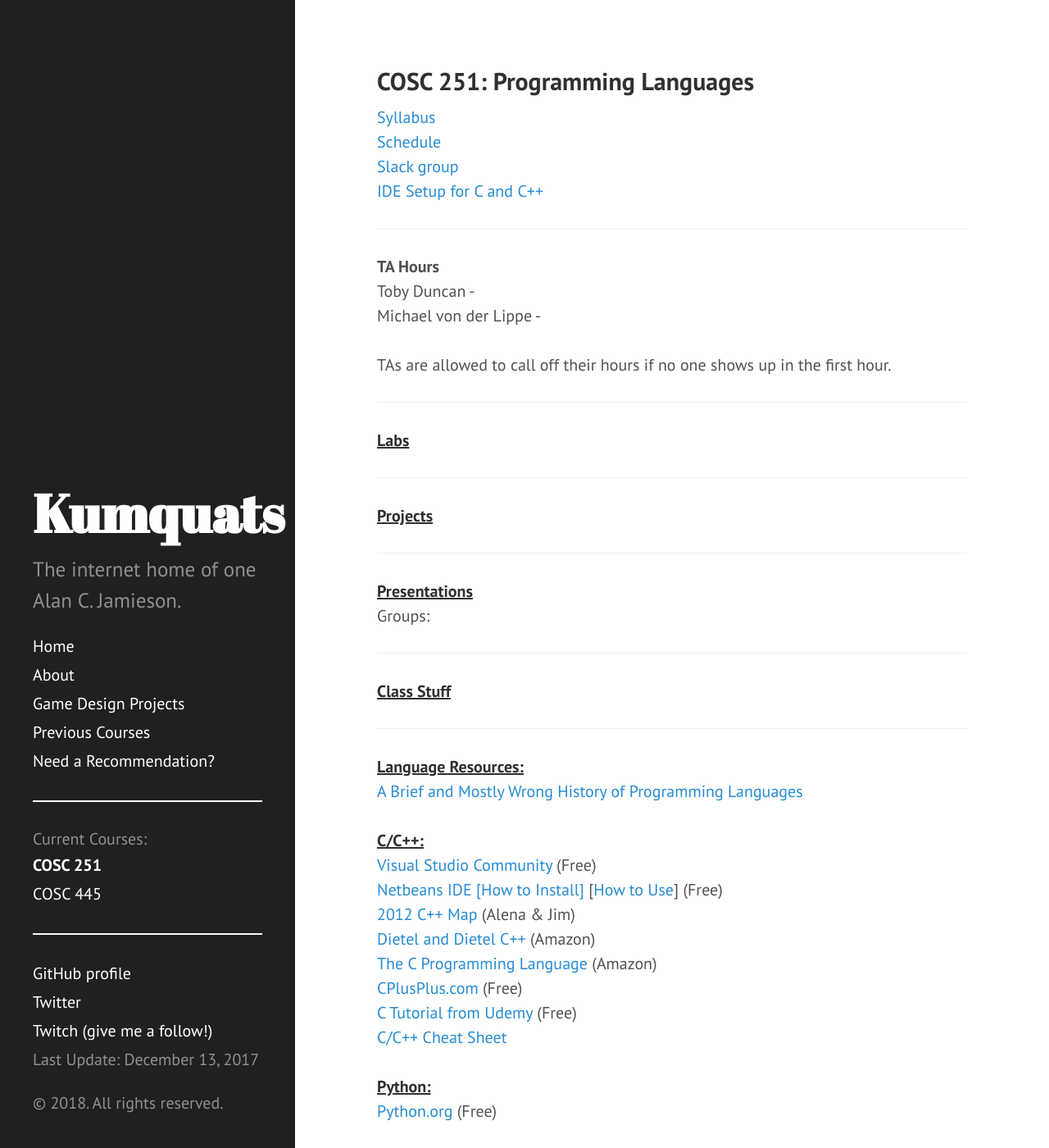
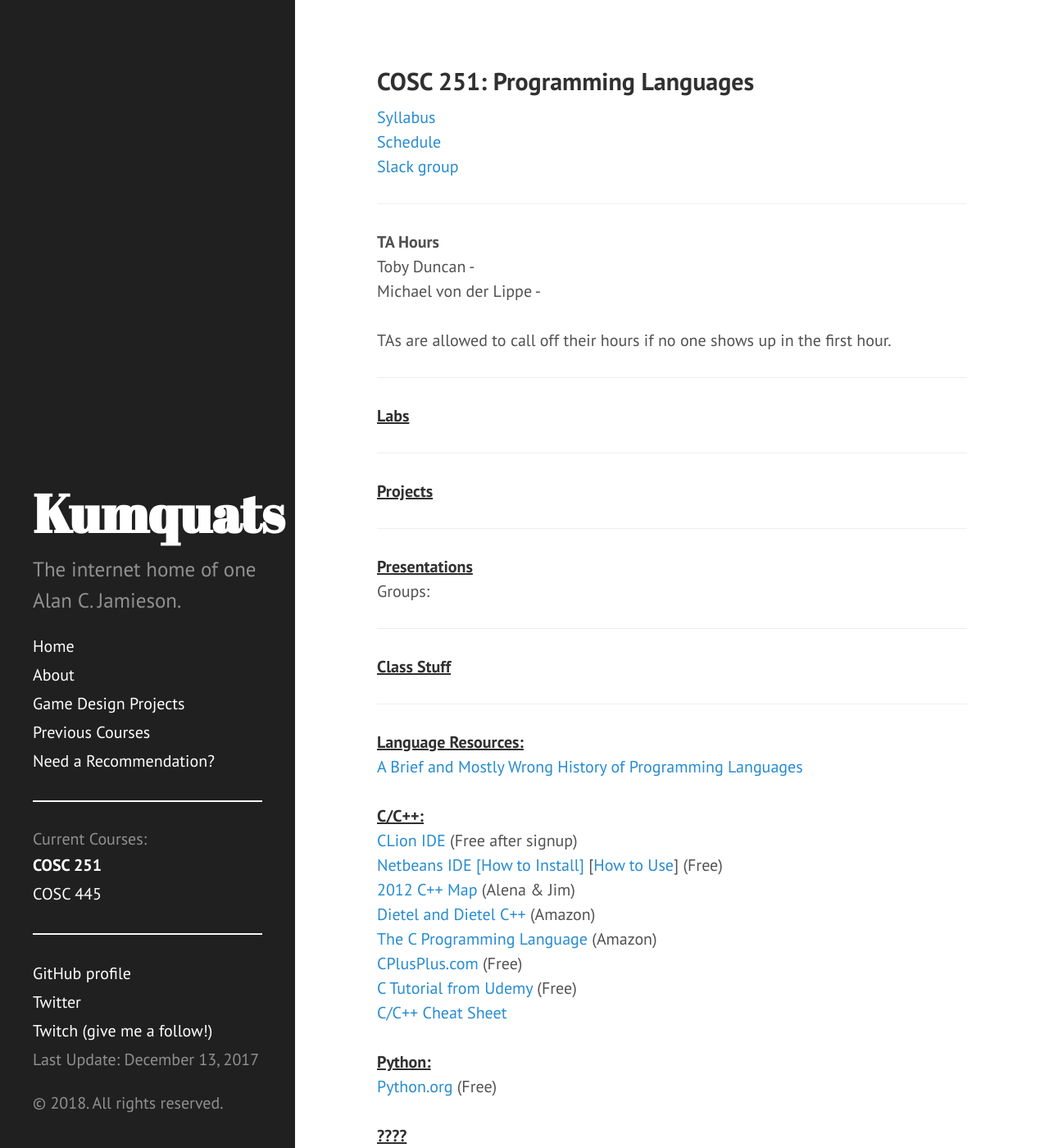
Before and after one commit to ripark/ripark.github.io, a Jekyll site: the page built from s18/cosc251.html, in a window 1280 px wide and 1400 px high. Shown: the whole window at 82% size. Built offline with Jekyll 4.4.1, drawn with Linux system fonts in a browser that asks for light colours; Markdown is read by kramdown in place of the engine named in the settings.

Commit message:
251 C/C++ IDE update

```diff
--- a/s18/cosc251.html
+++ b/s18/cosc251.html
@@ -9,8 +9,6 @@
 <a href="http://ripark.github.io/s18/COSC251Sched.pdf">Schedule</a>
 <br>
 <a href="https://smcmcs.slack.com/messages/cosc251/">Slack group</a>
-<br>
-<a href="http://ripark.github.io/s17/CIDEGuide.pdf">IDE Setup for C and C++</a>
 <br>
 <hr>
 <b>TA Hours</b>
@@ -46,8 +44,8 @@
         <br />
         <strong><u>C/C++:
         <br /></u></strong><a href=
-        "https://www.visualstudio.com/vs/community/"
-             rel="self">Visual Studio Community</a> (Free)
+        "https://www.jetbrains.com/student/"
+             rel="self">CLion IDE</a> (Free after signup)
         <br />
         <a href="http://netbeans.org/"
              rel="self">Netbeans IDE</a> <a href=
```
